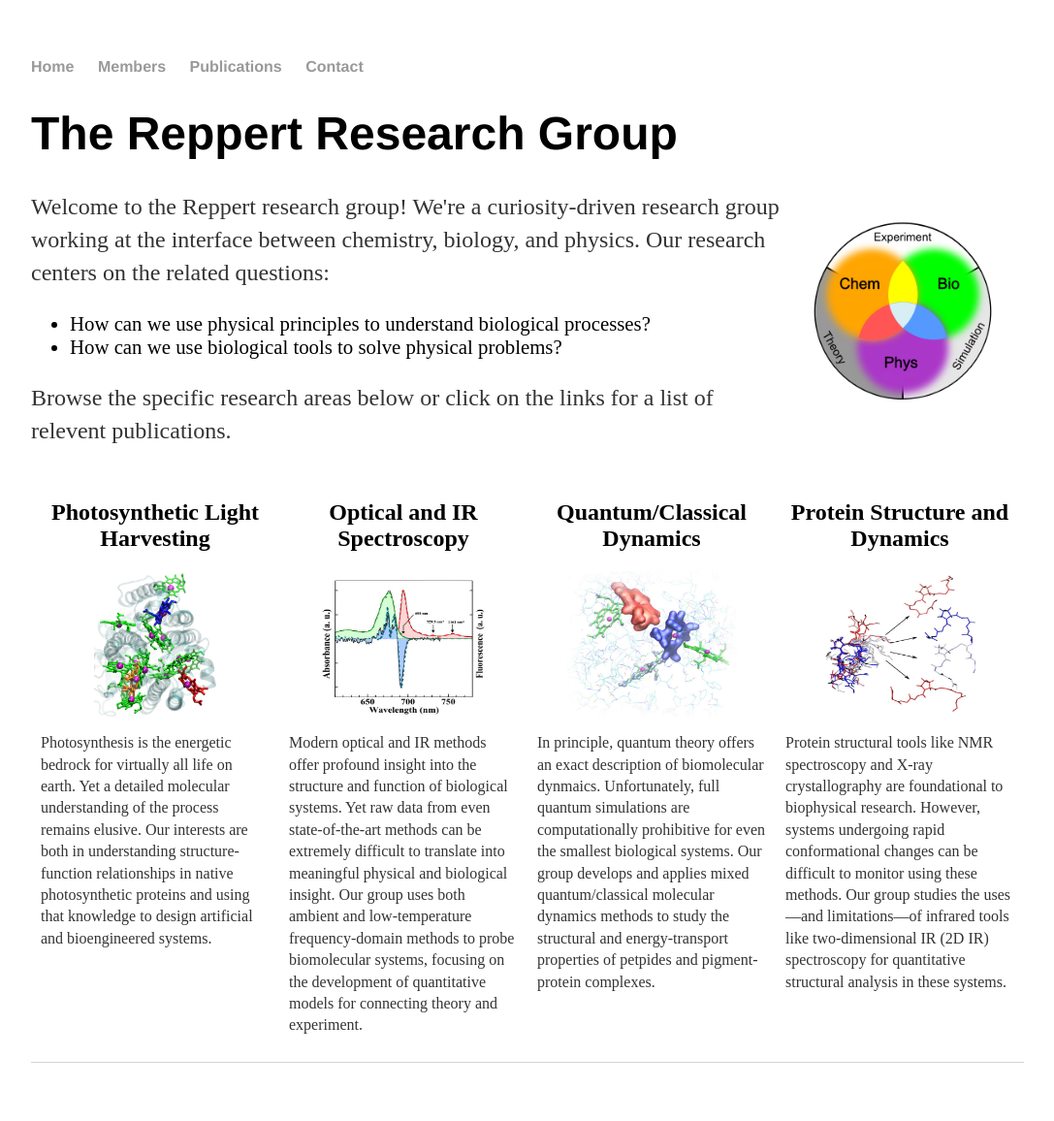
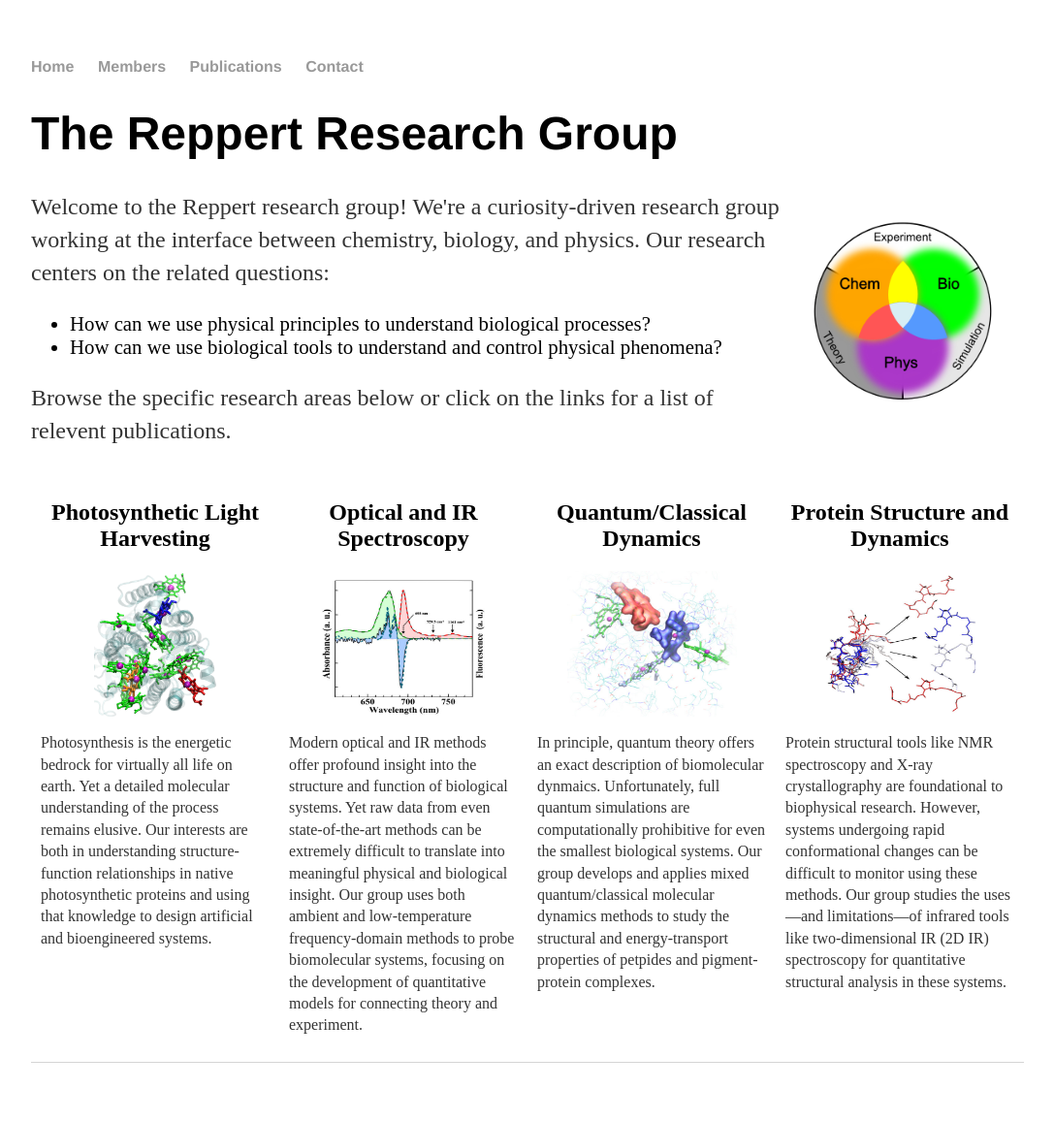
Before and after one commit to mreppert/mreppert.github.io, a Jekyll site: the page built from index.html, in a window 1280 px wide. Shown: the whole page at 97% size, without its empty margins (96-1183 px from the left). Built offline with Jekyll 4.4.1, drawn with Linux system fonts in a browser that asks for light colours.

Commit message:
Update index.html

```diff
--- a/index.html
+++ b/index.html
@@ -43,7 +43,7 @@
 	<p><img src="/research_venn_diagram.jpg" width="250"; height="250" style="float:right;">Welcome to the Reppert research group! We're a curiosity-driven research group working at the interface between chemistry, biology, and physics. Our research centers on the related questions:</p>
 	<ul style="font-size:130%;">
 		<li>How can we use physical principles to understand biological processes?</li>
-		<li>How can we use biological tools to solve physical problems?</li>
+		<li>How can we use biological tools to understand and control physical phenomena?</li>
 	</ul>
     <p>Browse the specific research areas below or click on the links for a list of relevent publications.</p>
 </div>
```
